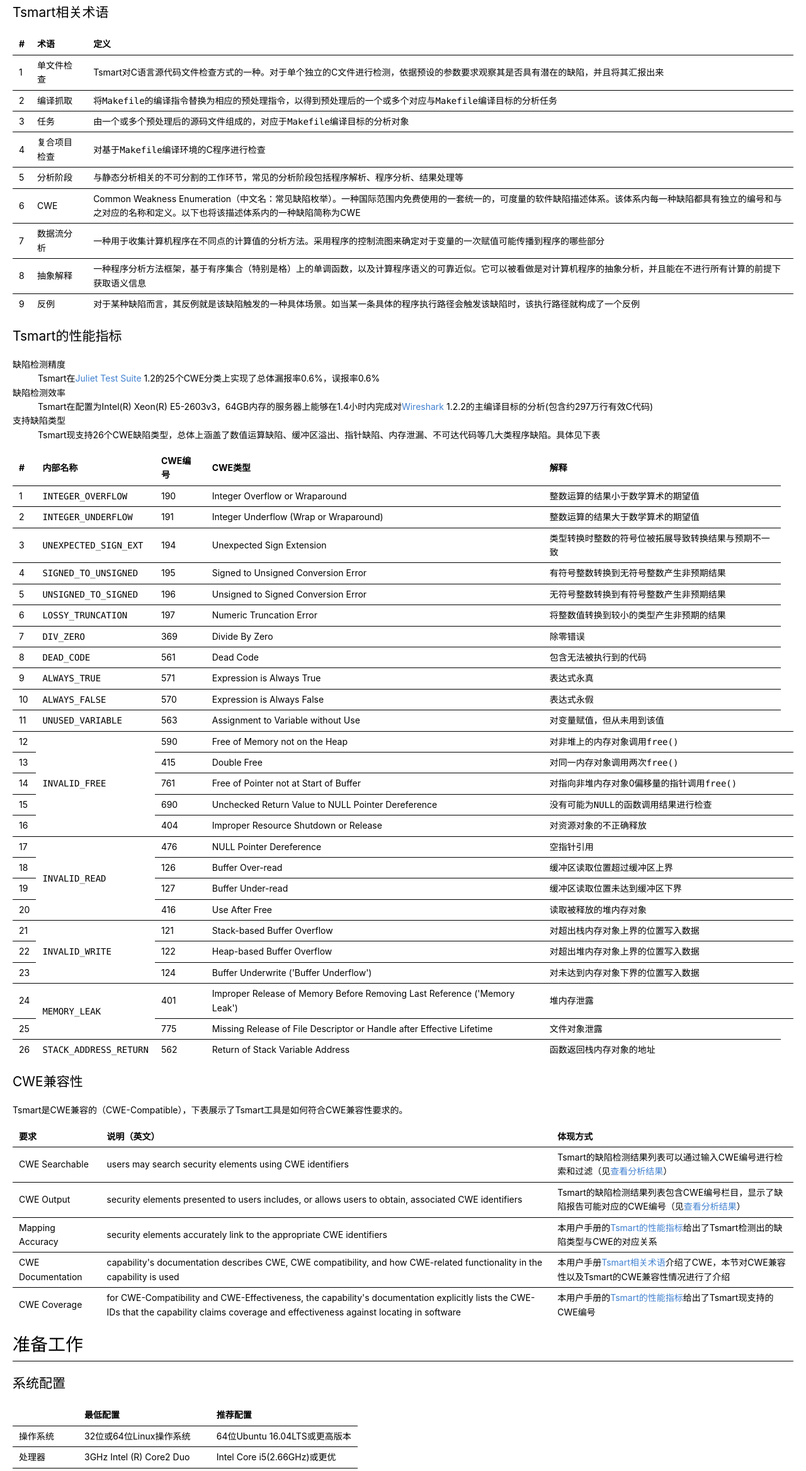
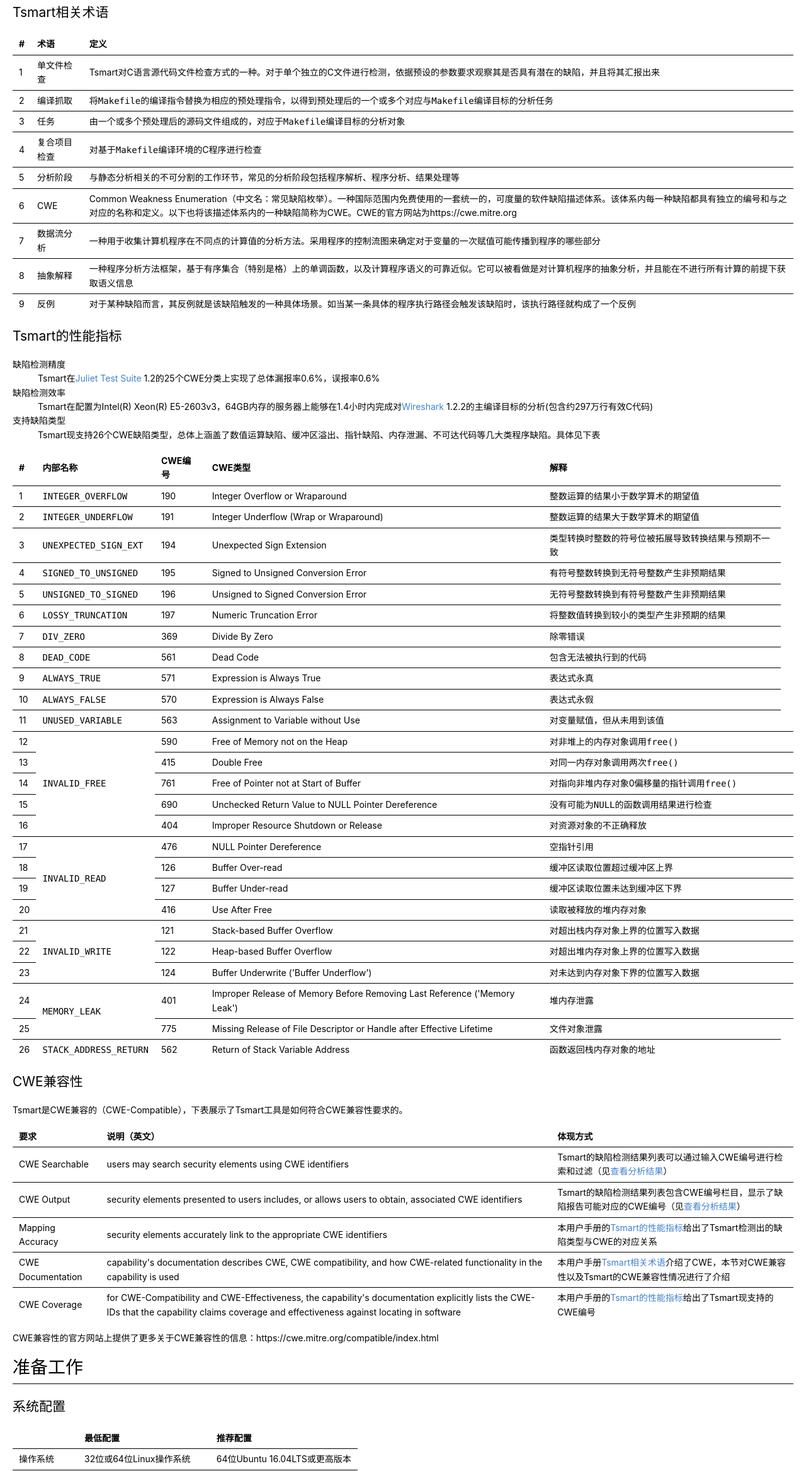
Before and after one commit to tsmart-project/tsmart-project.github.io, a plain HTML site: page userManual/man.html in a window 1280 px wide. Shown: the part 1593-3929 px from the top of the page at 63% size. Drawn offline with Linux system fonts and the light colour scheme.

Commit message:
fixed a typo

```diff
--- a/userManual/man.html
+++ b/userManual/man.html
@@ -113,7 +113,7 @@ ul.contains-task-list { padding-left: 0; } ul ul.contains-task-list { padding-le
 <tr>
 <td>6</td>
 <td>CWE</td>
-<td>Common Weakness Enumeration（中文名：常见缺陷枚举）。一种国际范围内免费使用的一套统一的，可度量的软件缺陷描述体系。该体系内每一种缺陷都具有独立的编号和与之对应的名称和定义。以下也将该描述体系内的一种缺陷简称为CWE</td>
+<td>Common Weakness Enumeration（中文名：常见缺陷枚举）。一种国际范围内免费使用的一套统一的，可度量的软件缺陷描述体系。该体系内每一种缺陷都具有独立的编号和与之对应的名称和定义。以下也将该描述体系内的一种缺陷简称为CWE。CWE的官方网站为https://cwe.mitre.org</td>
 </tr>
 <tr>
 <td>7</td>
@@ -374,6 +374,7 @@ ul.contains-task-list { padding-left: 0; } ul ul.contains-task-list { padding-le
 </tr>
 </tbody>
 </table>
+<p>CWE兼容性的官方网站上提供了更多关于CWE兼容性的信息：https://cwe.mitre.org/compatible/index.html</p>
 <h1 id="%E5%87%86%E5%A4%87%E5%B7%A5%E4%BD%9C">准备工作</h1>
 <h2 id="%E7%B3%BB%E7%BB%9F%E9%85%8D%E7%BD%AE">系统配置</h2>
 <table>
```
Also changed, not shown: index.html (+1 -1 lines).
